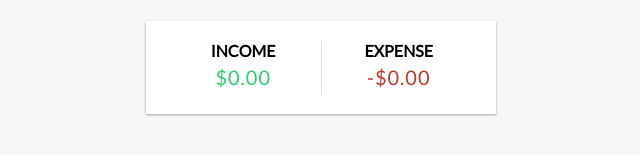
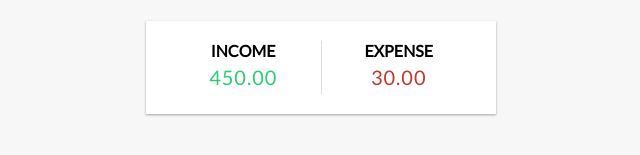
Before and after one commit to Malakai86/expense-tracker-react, a React (Create React App) app: page / in a window 1280 px wide. Shown: the part 136-291 px from the top of the page, without its empty margins (319-959 px from the left). Built offline with nearby package versions, Linux system fonts and the light colour scheme.

Commit message:
Income and Expense are totalled and viewable in app

```diff
--- a/src/components/IncomeExpenses.js
+++ b/src/components/IncomeExpenses.js
@@ -1,15 +1,31 @@
-import React from 'react'
+import React, { useContext } from 'react';
+import { GlobalContext } from '../context/GlobalState';
 
 export const IncomeExpenses = () => {
+    const { transactions } = useContext(GlobalContext);
+
+    const amounts = transactions.map(transaction => transaction.amount);
+
+
+  const income = amounts
+    .filter(item => item > 0)
+    .reduce((acc, item) => (acc += item), 0)
+    .toFixed(2);
+
+  const expense = (
+    amounts.filter(item => item < 0).reduce((acc, item) => (acc += item), 0) *
+    -1
+  ).toFixed(2);
+
     return (
         <div className="inc-exp-container">
             <div>
                 <h4>Income</h4>
-                <p className="money plus">$0.00</p>
+                <p className="money plus">{income}</p>
             </div>
             <div>
                 <h4>Expense</h4>
-                <p className="money minus">-$0.00</p>
+                <p className="money minus">{expense}</p>
             </div>
 
         </div>
```
